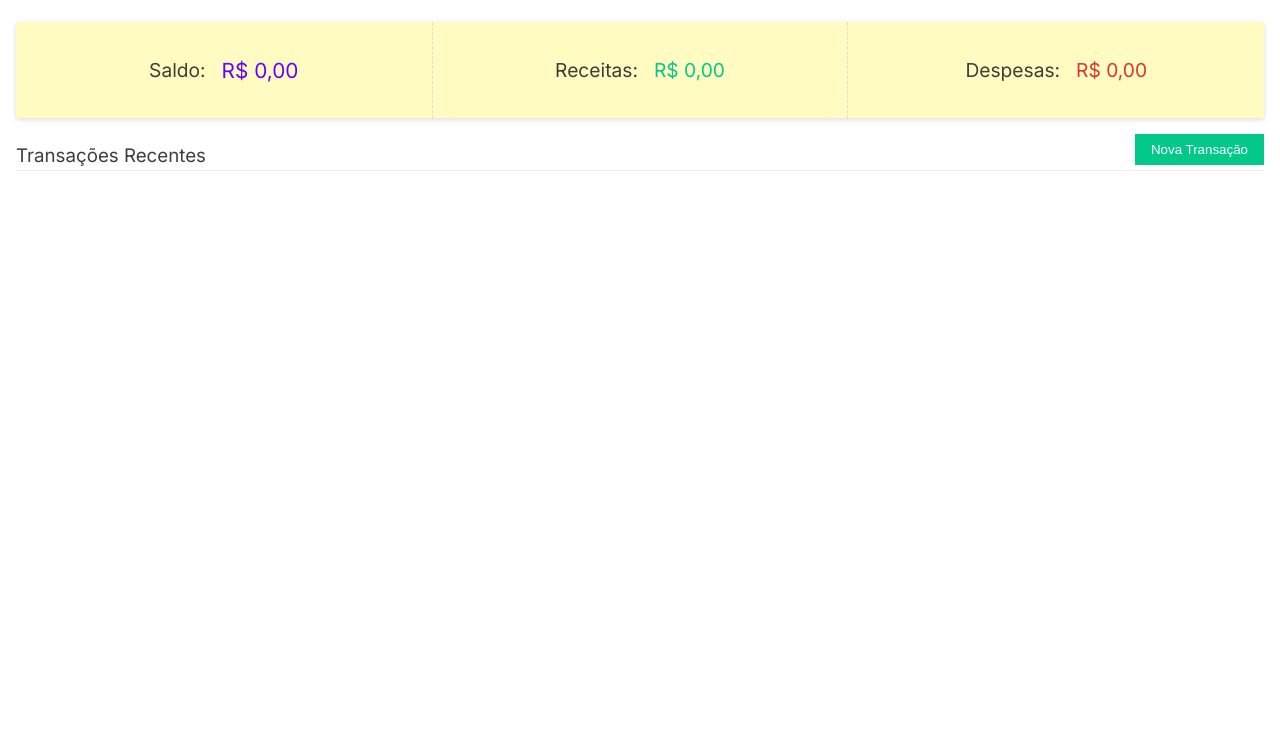
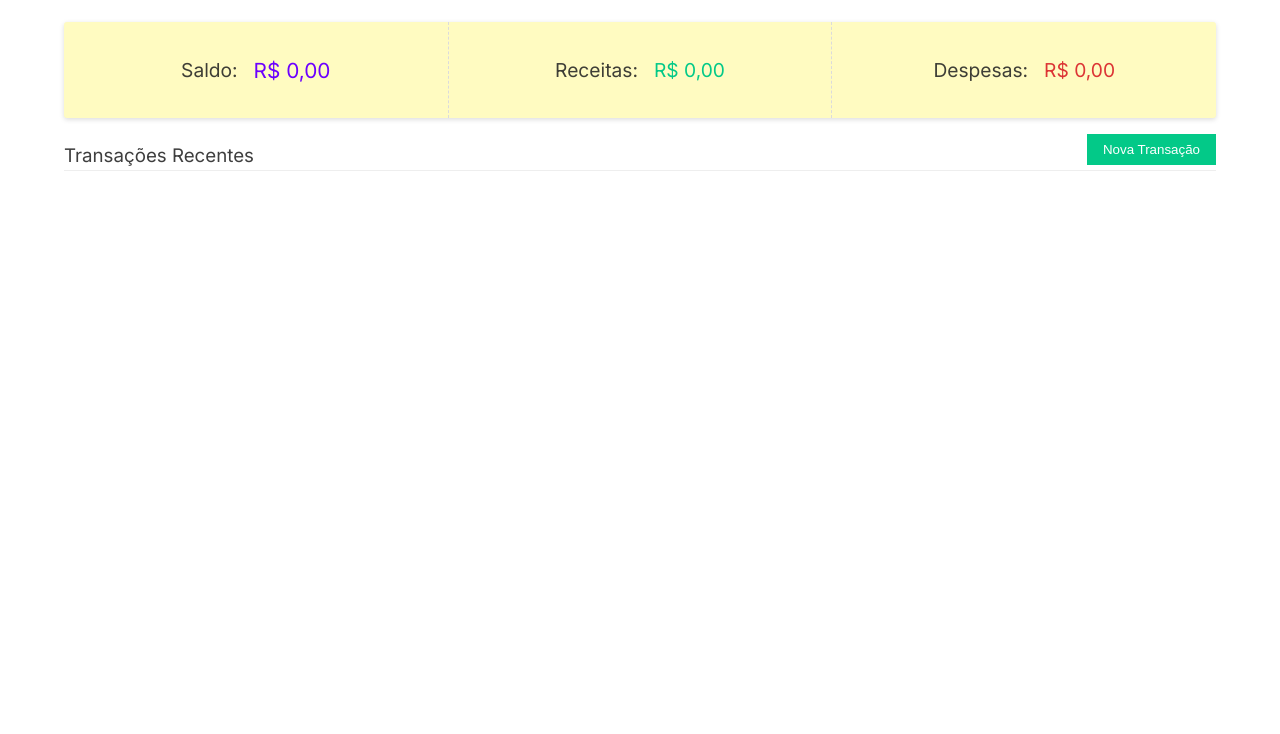
Before and after one commit to AguineleQueiroz/finance-track, a plain HTML site: page index.html in a window 1280 px wide. Shown: the part 66-800 px from the top of the page. Drawn offline with Linux system fonts and the light colour scheme.

Commit message:
Update stylesheet.css

```diff
--- a/assets/css/stylesheet.css
+++ b/assets/css/stylesheet.css
@@ -51,7 +51,7 @@ li {
 .container {
   display: grid;
   grid-template-columns: 100%;
-  padding: 0 1rem;
+  padding: 0 4rem;
   margin: 0 auto;
   max-width: 1366px;
 }
```
